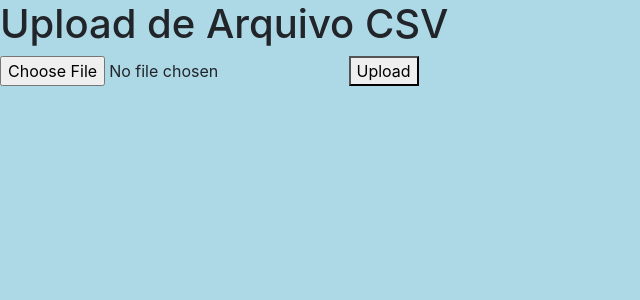
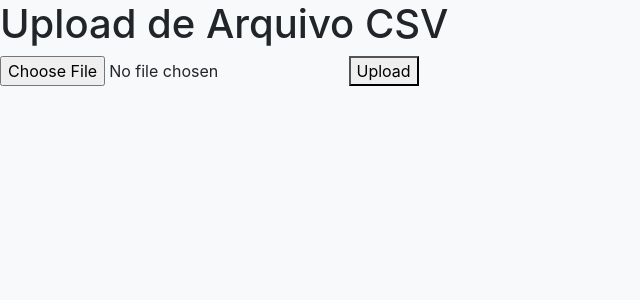
Before and after one commit to Dougas85/EUFT01, a Flask app: page / in a window 1280 px wide. Shown: the top 300 px of the page, without its empty margins (0-640 px from the left). Run offline with Flask 3, Linux system fonts and the light colour scheme; some libraries are stand-ins or nearby versions.

Commit message:
Update index.html

```diff
--- a/templates/index.html
+++ b/templates/index.html
@@ -8,11 +8,6 @@
     <link rel="stylesheet" href="{{ url_for('static', filename='styles.css') }}">
 </head>
 <body>
-    <style>
-    body {
-        background-color: lightblue;
-    }
-</style>
 
     <h1>Upload de Arquivo CSV</h1>
 
```
